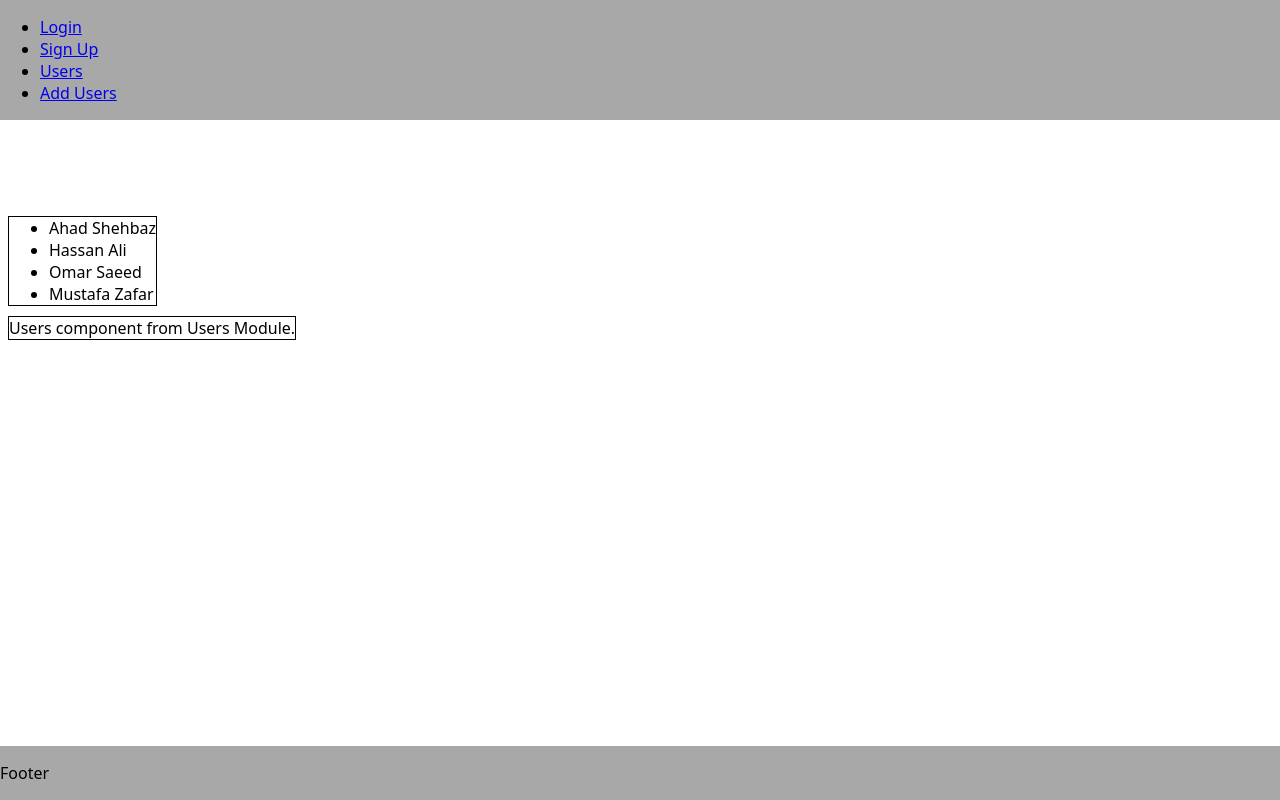
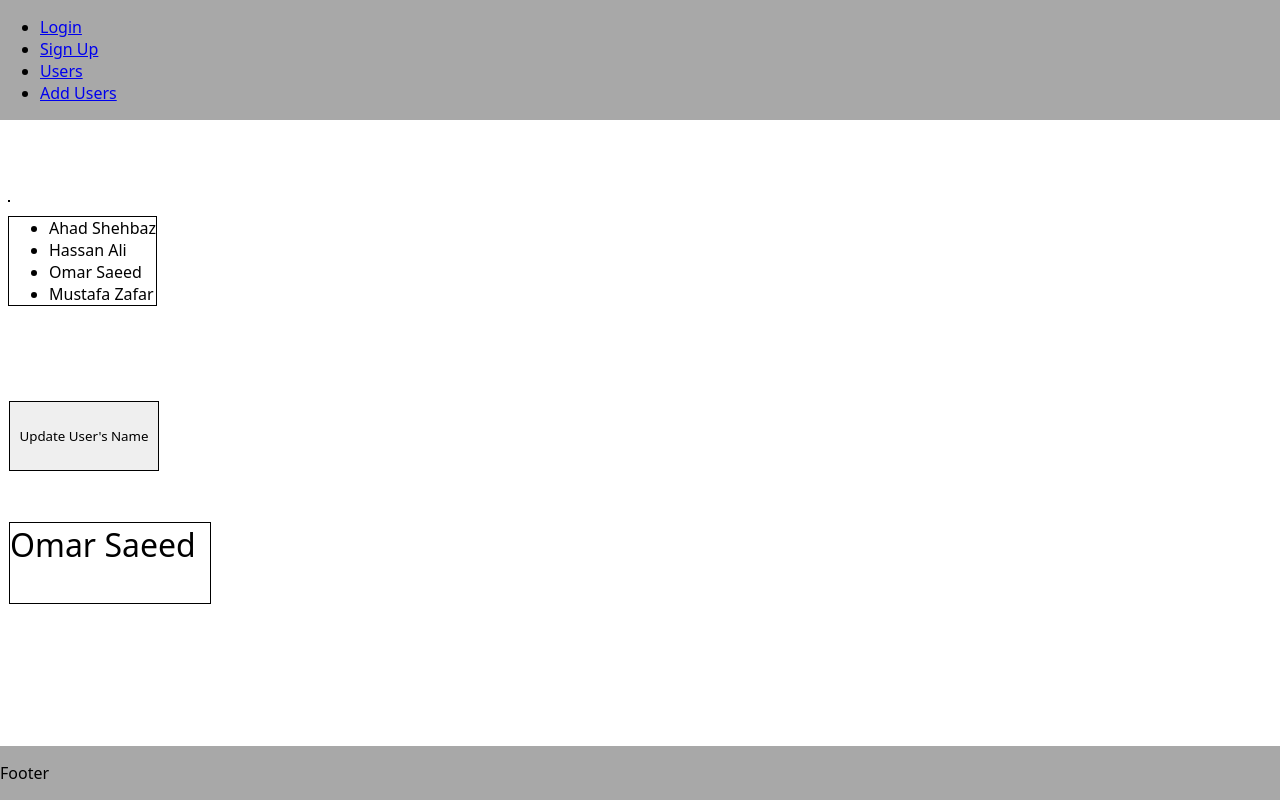
Before and after one commit to ahadddd/angular_tutorials, an Angular app: page /users in a window 1280 px wide. Built offline with nearby package versions, Linux system fonts and the light colour scheme.

Commit message:
first commit 280423

```diff
--- a/src/app/users/add-users/add-users.component.html
+++ b/src/app/users/add-users/add-users.component.html
@@ -1,5 +1,5 @@
-<h1>
-  {{ getUser(0) }}
+<h1 style="height: 80px; width: 200px; ">
+  {{ getUser(2) }}
 </h1>
 
-<button style="height: 70px; width: 150px; top: 200px;"  (click)="updateName(0)" >Update User's Name</button>
+<button style="height: 70px; width: 150px; top: 200px;"  (click)="updateName(2)" >Update User's Name</button>
--- a/src/app/users/add-users/add-users.component.ts
+++ b/src/app/users/add-users/add-users.component.ts
@@ -18,7 +18,7 @@ export class AddUsersComponent implements OnInit {
   }
 
   updateName(index: number) {
-    this.usersService.users[index].firstName = 'Some different long name';
+    this.usersService.users[index].firstName = 'A different name';
   }
 
 }
--- a/src/app/users/users/users.component.html
+++ b/src/app/users/users/users.component.html
@@ -1,4 +1,3 @@
-<p>Users component from Users Module.</p>
 
 <ul style="border: 1px solid; position: absolute; top: 200px;">
     <li *ngFor="let user of users">
@@ -6,5 +5,4 @@
     </li>
 </ul>
 
-<!-- <hr>
-<app-add-users></app-add-users> -->
+<app-add-users style="border: 1px solid; position: absolute; top: 200px;"></app-add-users>
```
Also changed, not shown: 1 other file (tests, documents, lock files or other folders).
